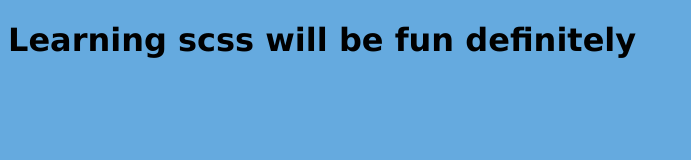
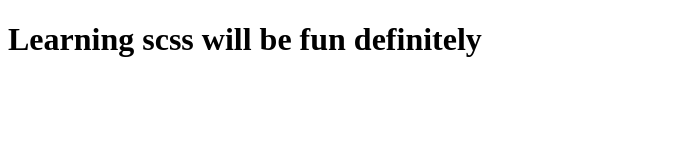
Before and after one commit to mazharul007/scss-in-action, a plain HTML site: page index.html in a window 1280 px wide. Shown: the whole page, without its empty margins (0-691 px from the left). Drawn offline with Linux system fonts and the light colour scheme.

Commit message:
boilerplate sass partial completed

```diff
--- a/index.html
+++ b/index.html
@@ -4,7 +4,7 @@
     <meta charset="UTF-8">
     <meta http-equiv="X-UA-Compatible" content="IE=edge">
     <meta name="viewport" content="width=device-width, initial-scale=1.0">
-    <title>Document</title>
+    <title>learning scss</title>
     <link rel="stylesheet" href="dist/style.css">
 </head>
 <body>
--- /dev/null
+++ b/scss/globals/_boilerplate.scss
@@ -0,0 +1,17 @@
+html{
+    box-sizing: border-box;
+    font-size: 100%;
+}
+
+*, *::before,
+*::after{
+    box-sizing: inherit;
+}
+
+body{
+    margin: 0;
+    padding: 0;
+    background-color: black;
+    color: white;
+    font-family: 'Lucida Sans', 'Lucida Sans Regular', 'Lucida Grande', 'Lucida Sans Unicode', Geneva, Verdana, sans-serif;
+}
--- a/scss/style.scss
+++ /dev/null
@@ -1,6 +0,0 @@
-body{
-    background-color: rgb(101, 170, 223);
-    font-family: 'Lucida Sans', 'Lucida Sans Regular', 'Lucida Grande', 'Lucida Sans Unicode', Geneva, Verdana, sans-serif;
-    font-size: 16px;
-    font-weight: bold;
-}
```
Also changed, not shown: dist/style.css, 1 other file.
